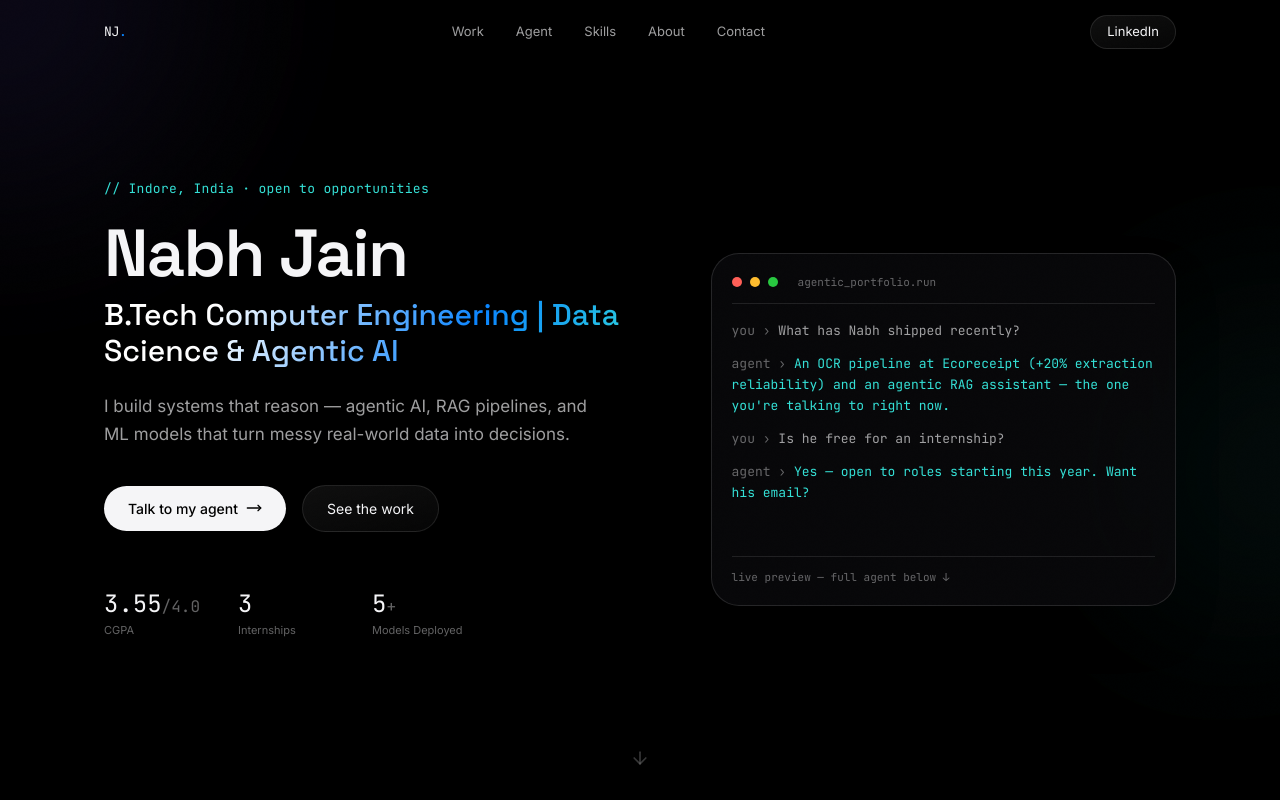
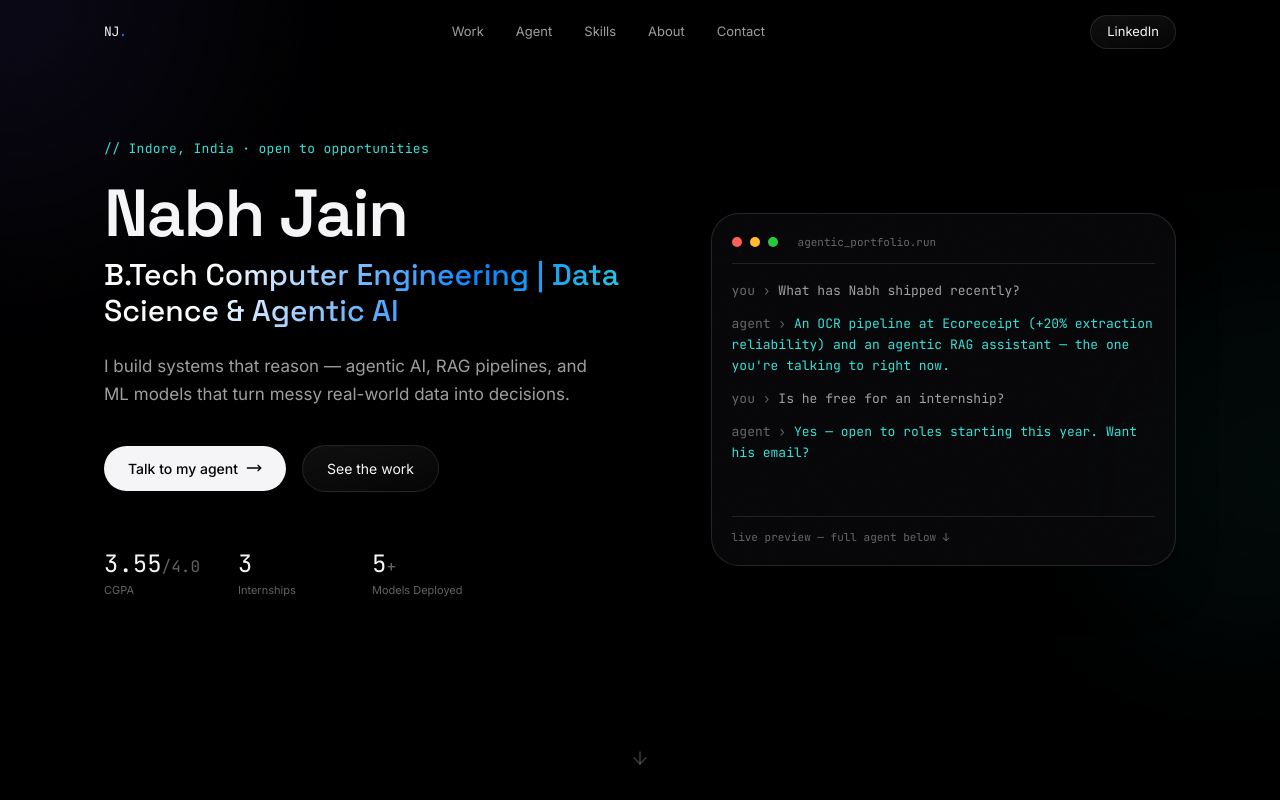
Before and after one commit to NabhJain/Agentic-Portfolio, a Next.js app: page / in a window 1280 px wide. Shown: the top 800 px of the page. Built offline with nearby package versions, Linux system fonts and the light colour scheme.

Commit message:
fix: reduce hero top padding

```diff
--- a/components/Hero.tsx
+++ b/components/Hero.tsx
@@ -9,7 +9,7 @@ export function Hero() {
   return (
     <section
       id="top"
-      className="relative min-h-[100vh] flex flex-col justify-center overflow-hidden pt-20 pb-16"
+      className="relative min-h-[100vh] flex flex-col justify-center overflow-hidden pt-15 pb-16"
     >
       <div className="absolute -top-40 -left-40 w-[520px] h-[520px] bg-orb rounded-full blur-3xl opacity-20 animate-floatY" />
       <div className="absolute top-40 -right-40 w-[520px] h-[520px] bg-orb2 rounded-full blur-3xl opacity-15 animate-floatY" />
```
